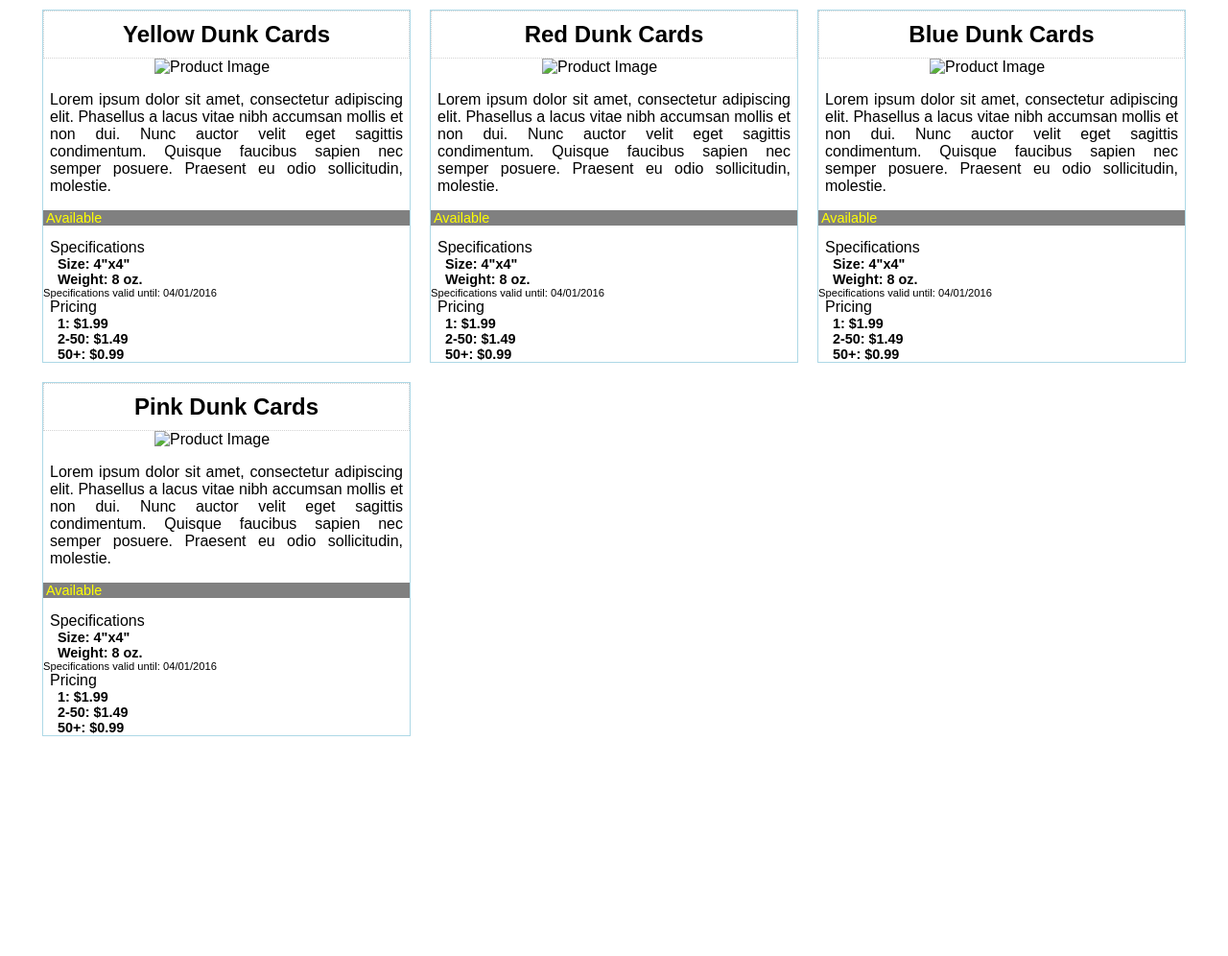
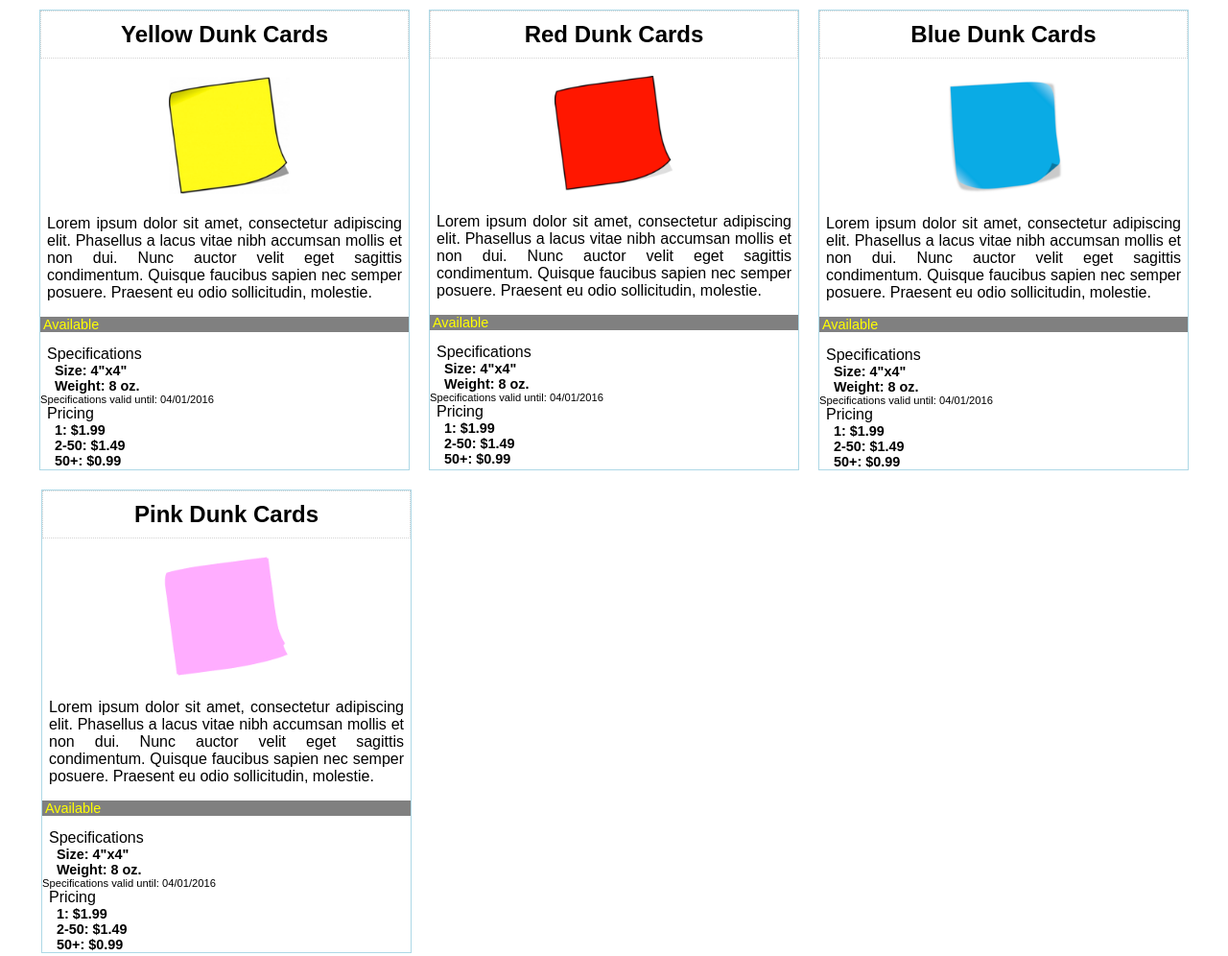
Before and after one commit to nss-evening-cohort-3/static-web-html-css-quiz-bernardanderson, a plain HTML site: page index.html in a window 1280 px wide. Shown: the whole page at 96% size. Before the commit the page ends 800 px from the top, so only its background shows below. Drawn offline with Linux system fonts and the light colour scheme.

Commit message:
Tweaked HTML/CSS and changed some comments

```diff
--- a/index.html
+++ b/index.html
@@ -8,15 +8,18 @@
   </head>
 
   <body>
+
     <article>
       <header>
         <h1>Yellow Dunk Cards</h1>
       </header>
+
       <section>
-        <img src="img/square.png" alt="Product Image">
+        <img src="img/yellowcard.png" alt="Yellow Dunk Card">
         <p class="description">Lorem ipsum dolor sit amet, consectetur adipiscing elit. Phasellus a lacus vitae nibh accumsan mollis et non dui. Nunc auctor velit eget sagittis condimentum. Quisque faucibus sapien nec semper posuere. Praesent eu odio sollicitudin, molestie.</p>
         <p class="availability">Available</p>
       </section>
+
       <section>
         <header class="specs">
           Specifications
@@ -27,6 +30,7 @@
           Specifications valid until: 04/01/2016
         </footer>
       </section>
+
       <section>
         <header class="pricing">
           Pricing
@@ -41,11 +45,13 @@
       <header>
         <h1>Red Dunk Cards</h1>
       </header>
+
       <section>
-        <img src="img/square.png" alt="Product Image">
+        <img src="img/redcard.png" alt="Red Dunk Card">
         <p class="description">Lorem ipsum dolor sit amet, consectetur adipiscing elit. Phasellus a lacus vitae nibh accumsan mollis et non dui. Nunc auctor velit eget sagittis condimentum. Quisque faucibus sapien nec semper posuere. Praesent eu odio sollicitudin, molestie.</p>
         <p class="availability">Available</p>
       </section>
+
       <section>
         <header class="specs">
           Specifications
@@ -56,6 +62,7 @@
           Specifications valid until: 04/01/2016
         </footer>
       </section>
+
       <section>
         <header class="pricing">
           Pricing
@@ -70,11 +77,13 @@
       <header>
         <h1>Blue Dunk Cards</h1>
       </header>
+
       <section>
-        <img src="img/square.png" alt="Product Image">
+        <img src="img/bluecard.png" alt="Blue Dunk Card">
         <p class="description">Lorem ipsum dolor sit amet, consectetur adipiscing elit. Phasellus a lacus vitae nibh accumsan mollis et non dui. Nunc auctor velit eget sagittis condimentum. Quisque faucibus sapien nec semper posuere. Praesent eu odio sollicitudin, molestie.</p>
         <p class="availability">Available</p>
       </section>
+
       <section>
         <header class="specs">
           Specifications
@@ -85,6 +94,7 @@
           Specifications valid until: 04/01/2016
         </footer>
       </section>
+
       <section>
         <header class="pricing">
           Pricing
@@ -99,11 +109,13 @@
       <header>
         <h1>Pink Dunk Cards</h1>
       </header>
+
       <section>
-        <img src="img/square.png" alt="Product Image">
+        <img src="img/pinkcard.png" alt="Pink Dunk Card">
         <p class="description">Lorem ipsum dolor sit amet, consectetur adipiscing elit. Phasellus a lacus vitae nibh accumsan mollis et non dui. Nunc auctor velit eget sagittis condimentum. Quisque faucibus sapien nec semper posuere. Praesent eu odio sollicitudin, molestie.</p>
         <p class="availability">Available</p>
       </section>
+
       <section>
         <header class="specs">
           Specifications
@@ -114,6 +126,7 @@
           Specifications valid until: 04/01/2016
         </footer>
       </section>
+
       <section>
         <header class="pricing">
           Pricing
@@ -124,11 +137,14 @@
       </section>
     </article>
 
+<!-- These are spacers for left-justifying flex items that don't
+     have three items on a row -->
     <article class="empties">
     </article>
 
     <article class="empties">
     </article>
+
   </body>
 
 </html>
--- a/quiz.css
+++ b/quiz.css
@@ -1,10 +1,7 @@
-/*Sets border-box as the universal sizing mode*/
-* {
-  box-sizing: border-box;
-}
 
 /*Sets the body up as a flexbox container for the dunk card articles*/
 body {
+  box-sizing: border-box;
   display: flex;
   flex-wrap: wrap;
   justify-content: center;
@@ -34,6 +31,7 @@ img {
   display: block;
   width: 100%;
   max-width: 150px;
+  margin-top: 15px;
   margin-left: auto;
   margin-right: auto;
 }
@@ -70,8 +68,8 @@ img {
   font-size: 0.7em;
 }
 
-/*A horrible kludge to left align center-justified flex items*/
-/*on lines without three items to display.*/
+/*A kludge using spacers to left align center-justified flex items*/
+/*on rows with less than three items to display.*/
 .empties {
   visibility: invisible;
   border: none;
```
Also changed, not shown: img/bluecard.png (added), img/pinkcard.png (added), img/redcard.png (added), img/yellowcard.png (added).
